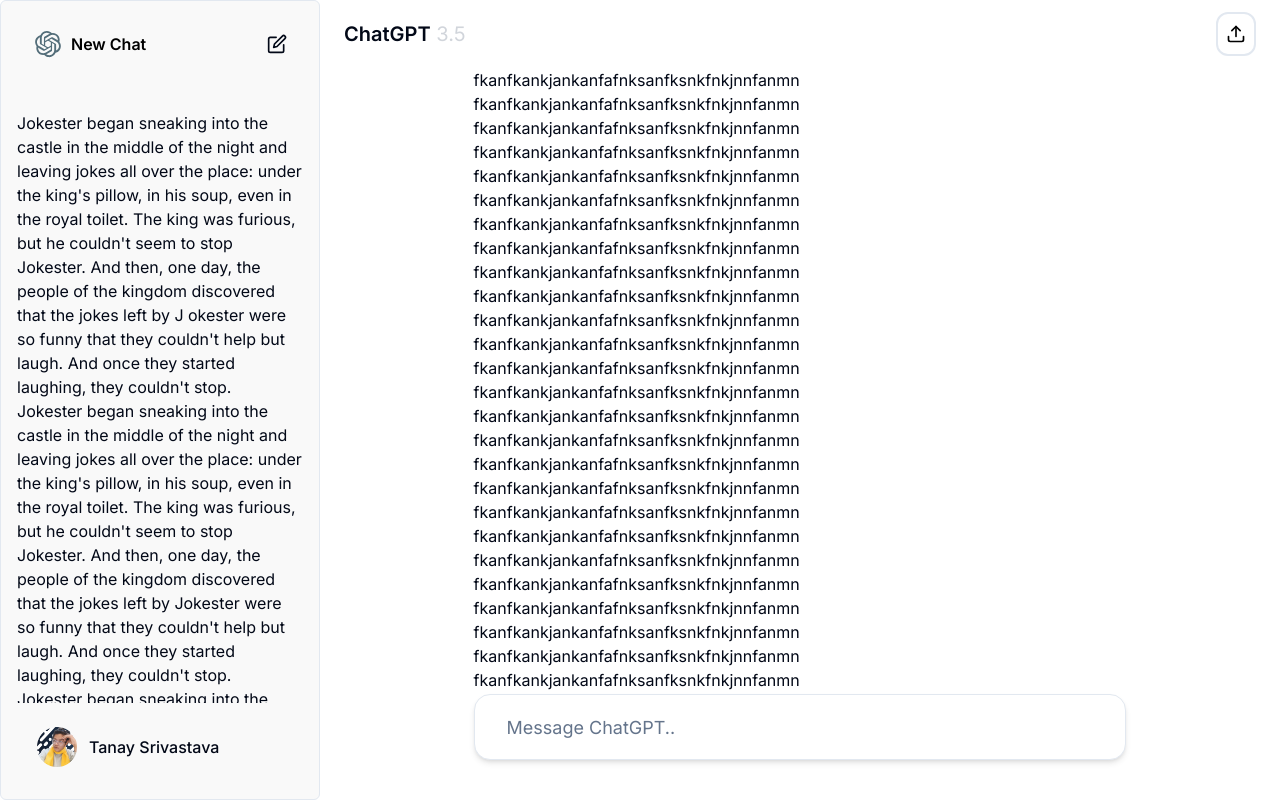
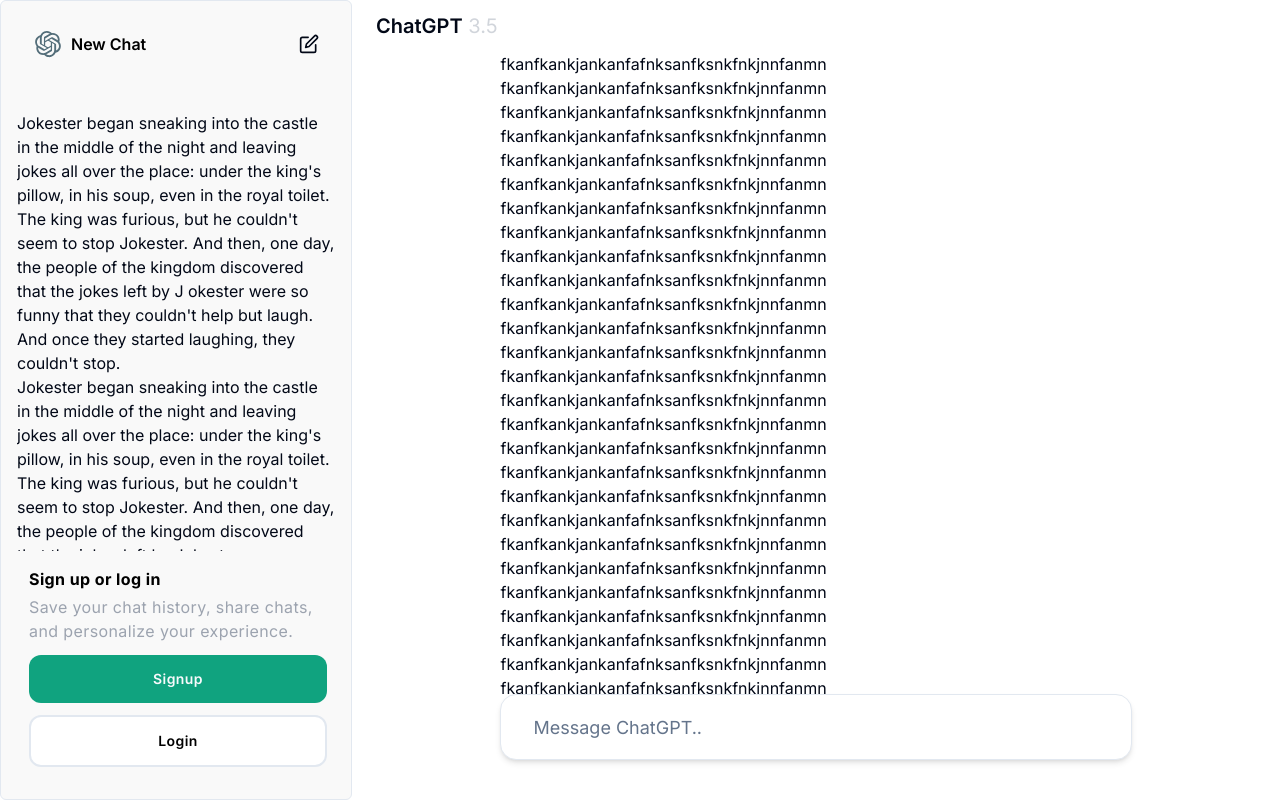
Before and after one commit to tanaythecomder/chatgpt-replica, a Next.js app: page / in a window 1280 px wide. Built offline with nearby package versions, Linux system fonts and the light colour scheme; no server answers.

Commit message:
added somes screen and authorization

```diff
--- /dev/null
+++ b/app/loading.tsx
@@ -0,0 +1,4 @@
+export default function Loading() {
+    // Or a custom loading skeleton component
+    return <p>Loading...</p>
+  }
--- a/app/login/page.tsx
+++ b/app/login/page.tsx
@@ -14,8 +14,7 @@ import { zodResolver } from "@hookform/resolvers/zod";
 import Image from "next/image";
 import Link from "next/link";
 import React from "react";
-import {  useForm } from "react-hook-form";
-
+import { useForm } from "react-hook-form";
 
 import { z } from "zod";
 import { login } from "./action";
@@ -24,9 +23,9 @@ const formSchema = z.object({
   email: z.string().email({
     message: "Please provide valid email",
   }),
-  password:z.string().min(8,{
-    message:"Password must be at least 2 characters."
-  } )
+  password: z.string().min(8, {
+    message: "Password must be at least 2 characters.",
+  }),
 });
 
 const Login = () => {
@@ -34,7 +33,7 @@ const Login = () => {
     resolver: zodResolver(formSchema),
     defaultValues: {
       email: "",
-      password:""
+      password: "",
     },
   });
 
@@ -44,7 +43,7 @@ const Login = () => {
     formData.append("email", values.email);
     formData.append("password", values.password);
     console.log(values);
-    login(formData)
+    login(formData);
   }
   return (
     <div className="flex flex-col items-center justify-center pt-[5%]  tracking-wide">
@@ -56,8 +55,11 @@ const Login = () => {
         className="filter grayscale invert"
       />
       <div className="text-black font-bold text-4xl pt-24">Welcome Back</div>
-      <Form {...form} >
-        <form onSubmit={form.handleSubmit(onSubmit)} className="space-y-8 w-[340px] pt-10">
+      <Form {...form}>
+        <form
+          onSubmit={form.handleSubmit(onSubmit)}
+          className="space-y-8 w-[340px] pt-10"
+        >
           <FormField
             control={form.control}
             name="email"
@@ -65,7 +67,11 @@ const Login = () => {
               <FormItem>
                 {/* <FormLabel>email</FormLabel> */}
                 <FormControl>
-                  <Input className="py-6 border-2" placeholder="Email Address" {...field} />
+                  <Input
+                    className="py-6 border-2"
+                    placeholder="Email Address"
+                    {...field}
+                  />
                 </FormControl>
                 {/* <FormDescription>
                   This is your public display name.
@@ -81,7 +87,11 @@ const Login = () => {
               <FormItem>
                 {/* <FormLabel>Username</FormLabel> */}
                 <FormControl>
-                  <Input className="py-6 border-2" placeholder="Passoword" {...field} />
+                  <Input
+                    className="py-6 border-2"
+                    placeholder="Passoword"
+                    {...field}
+                  />
                 </FormControl>
                 {/* <FormDescription>
                   This is your public display name.
@@ -90,10 +100,17 @@ const Login = () => {
               </FormItem>
             )}
           />
-          <Button type="submit" className="w-full bg-[#10a37f] py-7 text-lg">Submit</Button>
+          <Button type="submit" className="w-full bg-[#10a37f] py-7 text-lg">
+            Submit
+          </Button>
         </form>
       </Form>
-      <div className="text-sm pt-1"><span>Don't have an account?</span> <Link className="text-[#10a37f]" href={"/signup"}>Signup</Link></div>
+      <div className="text-sm pt-1">
+        <span>Don't have an account?</span>{" "}
+        <Link className="text-[#10a37f]" href={"/signup"}>
+          Signup
+        </Link>
+      </div>
     </div>
   );
 };
--- a/app/page.tsx
+++ b/app/page.tsx
@@ -4,19 +4,41 @@ import { Button } from "@/components/ui/button";
 import { Input } from "@/components/ui/input";
 import { ScrollArea } from "@/components/ui/scroll-area";
 import { createClient } from "@/utils/supabase/client";
-import { FiUpload } from "react-icons/fi";
 import { FiEdit } from "react-icons/fi";
-import { useEffect } from "react";
+import { useEffect, useState } from "react";
 import Image from "next/image";
+import Link from "next/link";
+import { AiOutlineLogout } from "react-icons/ai";
 
 export default function Home() {
   const supabase = createClient();
+  const [user, setUser] = useState<null | {}>(null);
+
+  async function checkUser() {
+    const { data, error } = await supabase.auth.getUser();
+    console.log(data);
+    if (error || !data.user) throw error;
+    return data;
+  }
+  async function signOut() {
+    console.log("logged out", user);
+    const { error } = await supabase.auth.signOut();
+    setUser(null);
+    if (error) throw error;
+  }
 
   useEffect(() => {
     const script = document.createElement("script");
     script.src = "https://accounts.google.com/gsi/client";
     script.async = true;
     document.body.appendChild(script);
+
+    checkUser()
+      .then((res) => {
+        console.log(res.user);
+        setUser(res.user);
+      })
+      .catch(() => setUser(null));
 
     return () => {
       document.body.removeChild(script);
@@ -36,13 +58,19 @@ export default function Home() {
     <>
       <div className=" flex h-screen">
         <ScrollArea
-          className="min-w-80 max-w-80  rounded-md border p-4 bg-[#F9F9F9]
+          className="min-w-[22rem] max-w-[22rem]  rounded-md border p-4 bg-[#F9F9F9]
         "
         >
           {/* sidebar nav bar */}
           <div className="bg-[#F9F9F9] py-3 px-4 flex justify-between items-center sticky top-0 ">
             <div className="flex items-center gap-2">
-              <Image className="rounded-full border-1 text-black" src={"/logo.svg"} alt="Logo" width={30} height={30} />
+              <Image
+                className="rounded-full border-1 text-black"
+                src={"/logo.svg"}
+                alt="Logo"
+                width={30}
+                height={30}
+              />
               <div className="text-black font-semibold">New Chat</div>
             </div>
             <div>
@@ -90,12 +118,44 @@ export default function Home() {
             </div>
           </div>
 
-
-          <div className="flex sticky bottom-0 bg-[#F9F9F9] px-5 pb-4 pt-6 gap-3 items-center">
-            <Image src={"/user.png"} alt="user" width={40} height={40} className="flex-none" />
-            <div className="grow font-[500]">Tanay Srivastava</div>
-
-          </div>
+          {user ? (
+            <>
+              <div className="flex sticky bottom-0 bg-[#F9F9F9] px-5 pb-4 pt-6 gap-3 items-center">
+                <Image
+                  src={"/user.png"}
+                  alt="user"
+                  width={40}
+                  height={40}
+                  className="flex-none"
+                />
+                <div className="grow font-[500]">Tanay Srivastava</div>
+              </div>
+            </>
+          ) : (
+            <>
+              <div className="text-base space-y-1 sticky bottom-0 bg-[#F9F9F9] pl-3 pr-2 py-4 tracking-wide">
+                <div className="font-bold text-black ">Sign up or log in </div>
+                <div className="text-gray-400">
+                  Save your chat history, share chats, and personalize your
+                  experience.
+                </div>
+                <div className="pt-2">
+                  <Link href={"/signup"}>
+                    <Button className="w-full bg-[#10a37f] font-semibold hover:bg-[#327262] rounded-xl py-6">
+                      Signup
+                    </Button>
+                  </Link>
+                </div>
+                <div className="pt-2">
+                  <Link href={"/login"}>
+                    <Button className="w-full border-2 bg-white font-semibold text-black hover:bg-slate-100 rounded-xl py-6">
+                      Login
+                    </Button>
+                  </Link>
+                </div>
+              </div>
+            </>
+          )}
         </ScrollArea>
         <main className="w-full h-screen flex flex-col justify-center items-center">
           <div className="w-full">
@@ -104,9 +164,20 @@ export default function Home() {
                 <span className="font-semibold dark:text-white">ChatGPT</span>{" "}
                 <span className="text-gray-300">3.5</span>
               </div>
-              <Button className="bg-white text-black border-2 shadow-none rounded-xl ">
-                <FiUpload className="text-xl" />
-              </Button>
+              {user ? (
+                <>
+                  <Button
+                    className="bg-white text-black border-2 shadow-none rounded-xl "
+                    onClick={signOut}
+                  >
+                    <AiOutlineLogout className="text-xl" />
+                  </Button>
+                </>
+              ) : (
+                <>
+                  <div></div>
+                </>
+              )}
             </div>
           </div>
 
--- a/app/signup/action.ts
+++ b/app/signup/action.ts
@@ -23,5 +23,9 @@ export async function signup(formData: FormData) {
   }
 
   revalidatePath('/', 'layout')
-  redirect('/login')
+
+  alert("An email is sent for verification please click to verify then login ")
+  redirect("/login")
+
+
 }
--- a/components/ui/button.tsx
+++ b/components/ui/button.tsx
@@ -5,19 +5,19 @@ import { cva, type VariantProps } from "class-variance-authority"
 import { cn } from "@/lib/utils"
 
 const buttonVariants = cva(
-  "inline-flex items-center justify-center whitespace-nowrap rounded-md text-sm font-medium ring-offset-background transition-colors focus-visible:outline-none focus-visible:ring-2 focus-visible:ring-ring focus-visible:ring-offset-2 disabled:pointer-events-none disabled:opacity-50",
+  "inline-flex items-center justify-center whitespace-nowrap rounded-md text-sm font-medium ring-offset-background transition-colors  disabled:pointer-events-none disabled:opacity-50",
   {
     variants: {
       variant: {
-        default: "bg-primary text-primary-foreground hover:bg-primary/90",
+        default: "bg-primary text-primary-foreground ",
         destructive:
-          "bg-destructive text-destructive-foreground hover:bg-destructive/90",
+          "bg-destructive text-destructive-foreground ",
         outline:
-          "border border-input bg-background hover:bg-accent hover:text-accent-foreground",
+          "border border-input bg-background ",
         secondary:
-          "bg-secondary text-secondary-foreground hover:bg-secondary/80",
+          "bg-secondary text-secondary-foreground ",
         ghost: "hover:bg-accent hover:text-accent-foreground",
-        link: "text-primary underline-offset-4 hover:underline",
+        link: "text-primary underline-offset-4 ",
       },
       size: {
         default: "h-10 px-2 py-5",
--- a/utils/supabase/middleware.ts
+++ b/utils/supabase/middleware.ts
@@ -55,7 +55,7 @@ export async function updateSession(request: NextRequest) {
   )
 
   // refreshing the auth token
-  await supabase.auth.getUser()
+  const {data,error} = await supabase.auth.getUser()
 
-  return response
+  return {response, data}
 }
```
Also changed, not shown: middleware.ts (+9 -11 lines). Lines whose indentation alone changed are shown as unchanged.
